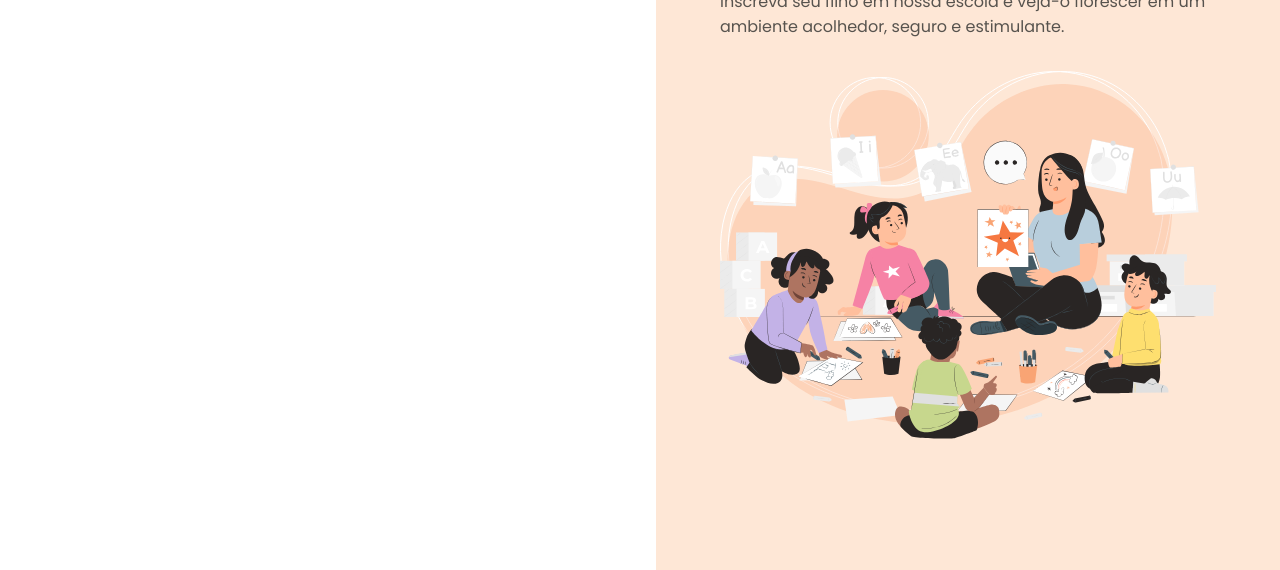
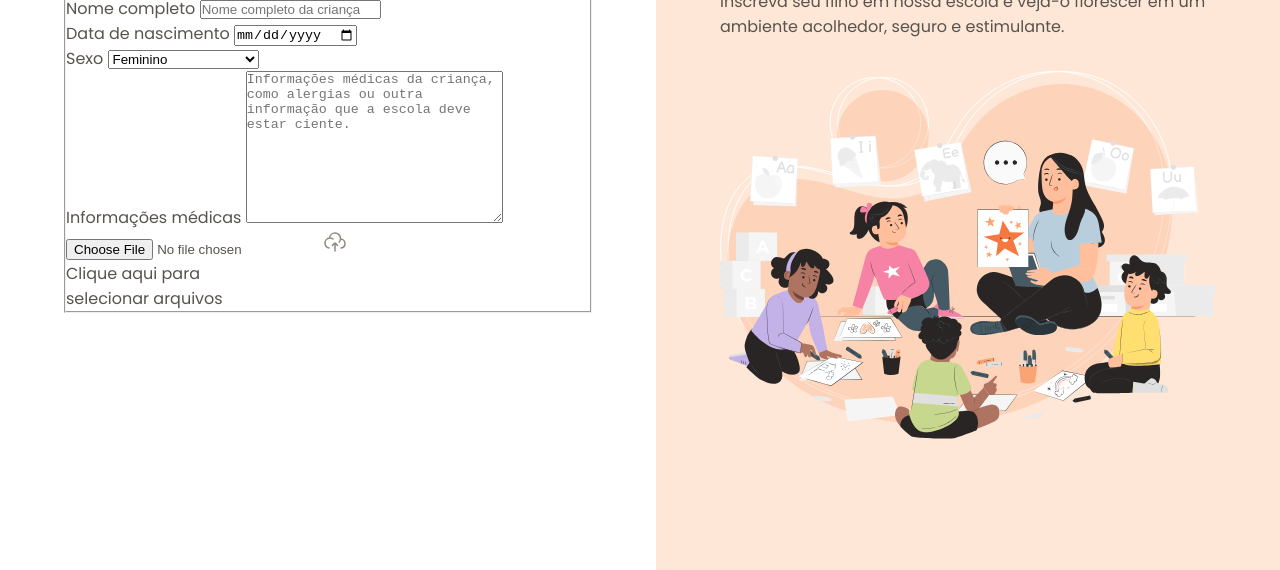
Before and after one commit to AndersonSouto/projeto-formulario-de-matricula, a plain HTML site: page index.html in a window 1280 px wide. Shown: the part 230-800 px from the top of the page. Drawn offline with Linux system fonts and the light colour scheme.

Commit message:
Iniciando o formulario

```diff
--- a/index.html
+++ b/index.html
@@ -1,5 +1,6 @@
 <!DOCTYPE html>
 <html lang="pt-BR">
+
 <head>
     <link rel="preconnect" href="https://fonts.googleapis.com">
     <link rel="preconnect" href="https://fonts.gstatic.com" crossorigin>
@@ -9,8 +10,11 @@
     <title>Estrelas do Amanhã - Cadastro</title>
 
     <link rel="stylesheet" href="styles/index.css">
-    <link href="https://fonts.googleapis.com/css2?family=Poppins:ital,wght@0,100;0,200;0,300;0,400;0,500;0,600;0,700;0,800;0,900;1,100;1,200;1,300;1,400;1,500;1,600;1,700;1,800;1,900&display=swap" rel="stylesheet">
+    <link
+        href="https://fonts.googleapis.com/css2?family=Poppins:ital,wght@0,100;0,200;0,300;0,400;0,500;0,600;0,700;0,800;0,900;1,100;1,200;1,300;1,400;1,500;1,600;1,700;1,800;1,900&display=swap"
+        rel="stylesheet">
 </head>
+
 <body>
 
     <div id="app">
@@ -24,9 +28,49 @@
                 </div>
                 <h1>Formulário de matrícula</h1>
                 <p>
-                    Preencha os dados abaixo para matrícular seu filho na escola de educação infantil Estrelas do Amanhã.
+                    Preencha os dados abaixo para matrícular seu filho na escola de educação infantil Estrelas do
+                    Amanhã.
                 </p>
 
+                <form method="post" enctype="multipart/form-data">
+                    <fieldset>
+                        <legend>Informações da criança</legend>
+
+                        <div class="input-wrapper">
+                            <label for="fullname">Nome completo</label>
+                            <input id="fullname" name="fullname" type="text"
+                            placeholder="Nome completo da criança">
+                        </div>
+
+                        <div class="input-wrapper">
+                            <label for="birthday">Data de nascimento</label>
+                            <input type="date" name="birthday" id="birthday">
+                        </div>
+
+                        <div class="select-wrapper">
+                            <label for="gender">Sexo</label>
+                            <select name="gender" id="gender">
+                                <option value="female">Feminino</option>
+                                <option value="male">Masculino</option>
+                                <option value="na">Prefiro não responder</option>
+                            </select>
+                        </div>
+
+                        <div class="textarea-wrapper">
+                            <label for="medical-info">Informações médicas</label>
+                            <textarea name="medical-info" id="medical-info"
+                            cols="30" rows="10"
+                            placeholder="Informações médicas da criança, como alergias ou outra informação que a escola deve estar ciente."></textarea>
+                        </div>
+
+                        <div class="droparea-wrapper">
+                            <input type="file" name="birth-file" id="birth-file">
+                            <img src="assets/icons/cloud-upload.svg" alt="">
+                            <p>Clique aqui para <br> selecionar arquivos</p>
+                        </div>
+
+                    </fieldset>
+                </form>
             </div>
         </main>
 
@@ -39,7 +83,8 @@
                         Porque cada momento de <span>aprendizado</span> conta
                     </h2>
                     <p>
-                        Inscreva seu filho em nossa escola e veja-o florescer em um ambiente acolhedor, seguro e estimulante.
+                        Inscreva seu filho em nossa escola e veja-o florescer em um ambiente acolhedor, seguro e
+                        estimulante.
                     </p>
 
                 </header>
@@ -51,4 +96,5 @@
     </div>
 
 </body>
+
 </html>
```
